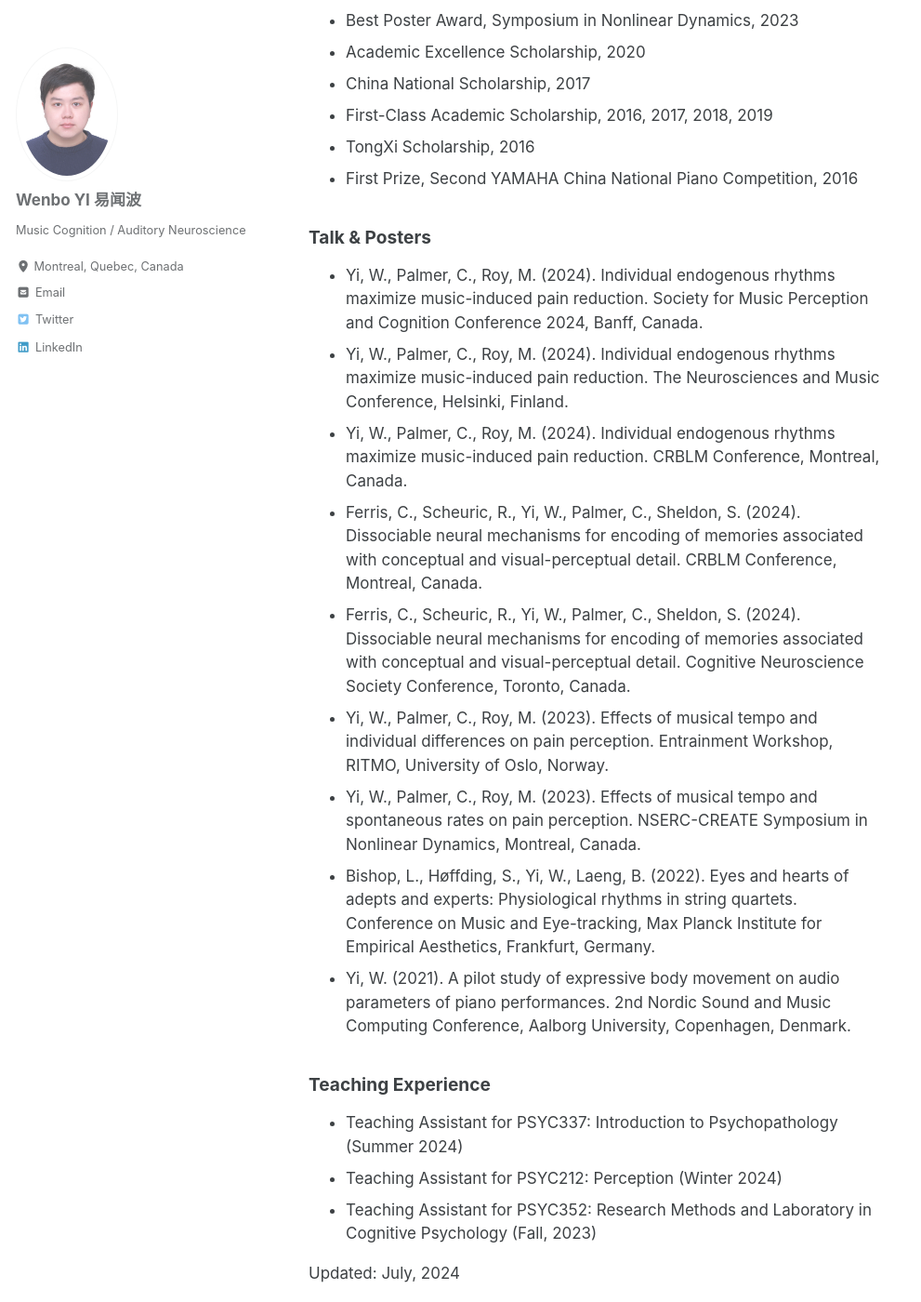
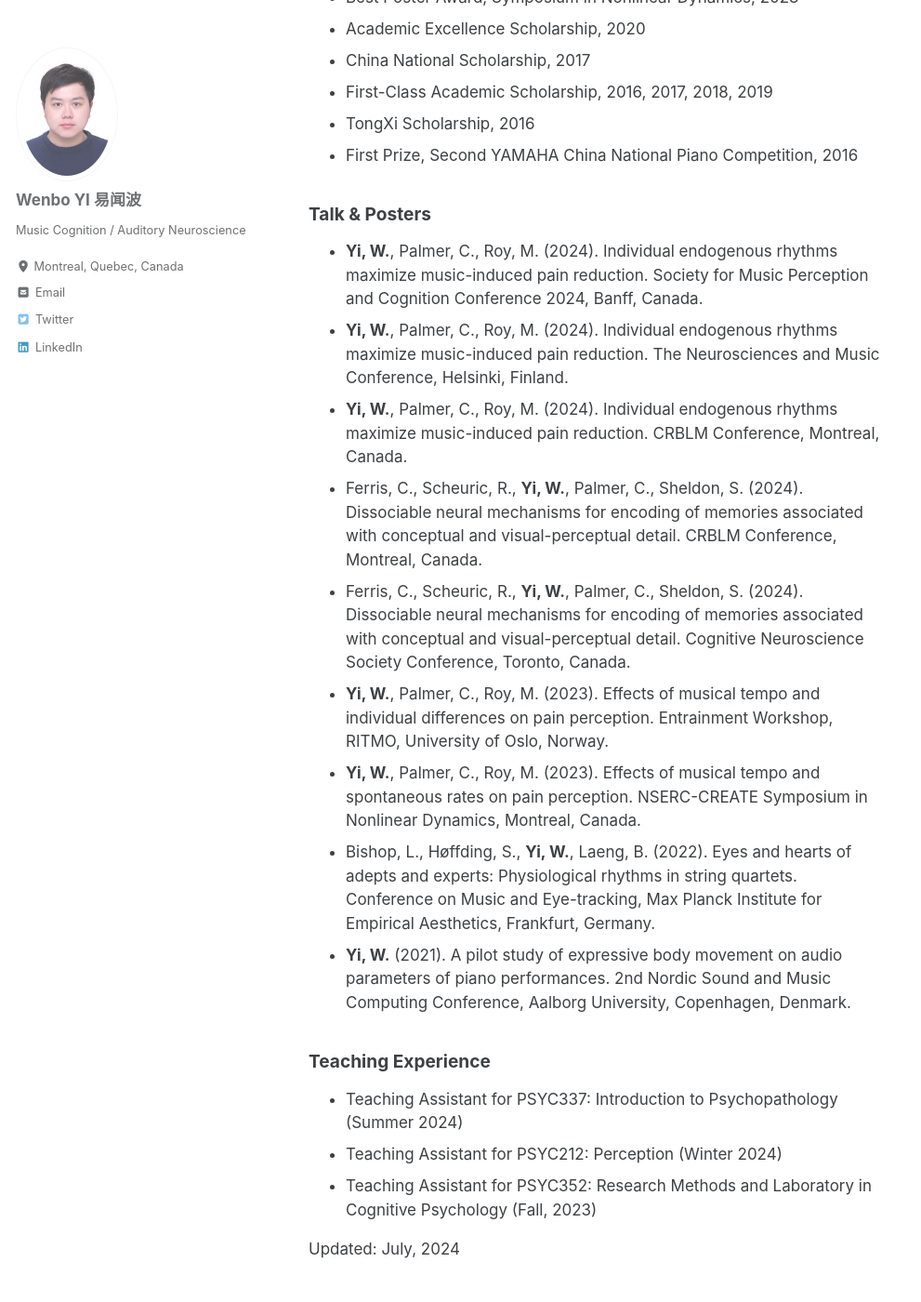
Before and after one commit to wenboyi/wenboyi, a Jekyll site: the page built from cv.md, in a window 1280 px wide and 1400 px high, scrolled down 1071 px. Shown: the whole window at 93% size, without its empty margins (0-991 px from the left). Built offline with Jekyll 4.4.1, drawn with Linux system fonts in a browser that asks for light colours; cached includes are drawn as plain includes; comment, search, counter and statistics services are not loaded; some of the changed text lies outside the part shown.

Commit message:
Update cv.md

```diff
--- a/cv.md
+++ b/cv.md
@@ -36,15 +36,15 @@ class: wide
 - First Prize, Second YAMAHA China National Piano Competition, 2016
 
 ### Talk & Posters
-- Yi, W., Palmer, C., Roy, M. (2024). Individual endogenous rhythms maximize music-induced pain reduction. Society for Music Perception and Cognition Conference 2024, Banff, Canada.
-- Yi, W., Palmer, C., Roy, M. (2024). Individual endogenous rhythms maximize music-induced pain reduction. The Neurosciences and Music Conference, Helsinki, Finland.
-- Yi, W., Palmer, C., Roy, M. (2024). Individual endogenous rhythms maximize music-induced pain reduction. CRBLM Conference, Montreal, Canada.
-- Ferris, C., Scheuric, R., Yi, W., Palmer, C., Sheldon, S. (2024). Dissociable neural mechanisms for encoding of memories associated with conceptual and visual-perceptual detail. CRBLM Conference, Montreal, Canada.
-- Ferris, C., Scheuric, R., Yi, W., Palmer, C., Sheldon, S. (2024). Dissociable neural mechanisms for encoding of memories associated with conceptual and visual-perceptual detail. Cognitive Neuroscience Society Conference, Toronto, Canada.
-- Yi, W., Palmer, C., Roy, M. (2023). Effects of musical tempo and individual differences on pain perception. Entrainment Workshop, RITMO, University of Oslo, Norway.
-- Yi, W., Palmer, C., Roy, M. (2023). Effects of musical tempo and spontaneous rates on pain perception. NSERC-CREATE Symposium in Nonlinear Dynamics, Montreal, Canada.
-- Bishop, L., Høffding, S., Yi, W., Laeng, B. (2022). Eyes and hearts of adepts and experts: Physiological rhythms in string quartets. Conference on Music and Eye-tracking, Max Planck Institute for Empirical Aesthetics, Frankfurt, Germany.
-- Yi, W. (2021). A pilot study of expressive body movement on audio parameters of piano performances. 2nd Nordic Sound and Music Computing Conference, Aalborg University, Copenhagen, Denmark.
+- **Yi, W.**, Palmer, C., Roy, M. (2024). Individual endogenous rhythms maximize music-induced pain reduction. Society for Music Perception and Cognition Conference 2024, Banff, Canada.
+- **Yi, W.**, Palmer, C., Roy, M. (2024). Individual endogenous rhythms maximize music-induced pain reduction. The Neurosciences and Music Conference, Helsinki, Finland.
+- **Yi, W.**, Palmer, C., Roy, M. (2024). Individual endogenous rhythms maximize music-induced pain reduction. CRBLM Conference, Montreal, Canada.
+- Ferris, C., Scheuric, R., **Yi, W.**, Palmer, C., Sheldon, S. (2024). Dissociable neural mechanisms for encoding of memories associated with conceptual and visual-perceptual detail. CRBLM Conference, Montreal, Canada.
+- Ferris, C., Scheuric, R., **Yi, W.**, Palmer, C., Sheldon, S. (2024). Dissociable neural mechanisms for encoding of memories associated with conceptual and visual-perceptual detail. Cognitive Neuroscience Society Conference, Toronto, Canada.
+- **Yi, W.**, Palmer, C., Roy, M. (2023). Effects of musical tempo and individual differences on pain perception. Entrainment Workshop, RITMO, University of Oslo, Norway.
+- **Yi, W.**, Palmer, C., Roy, M. (2023). Effects of musical tempo and spontaneous rates on pain perception. NSERC-CREATE Symposium in Nonlinear Dynamics, Montreal, Canada.
+- Bishop, L., Høffding, S., **Yi, W.**, Laeng, B. (2022). Eyes and hearts of adepts and experts: Physiological rhythms in string quartets. Conference on Music and Eye-tracking, Max Planck Institute for Empirical Aesthetics, Frankfurt, Germany.
+- **Yi, W.** (2021). A pilot study of expressive body movement on audio parameters of piano performances. 2nd Nordic Sound and Music Computing Conference, Aalborg University, Copenhagen, Denmark.
 
 
 ### Teaching Experience
```
Also changed, not shown: other parts of cv.md (+2 -2 lines).
